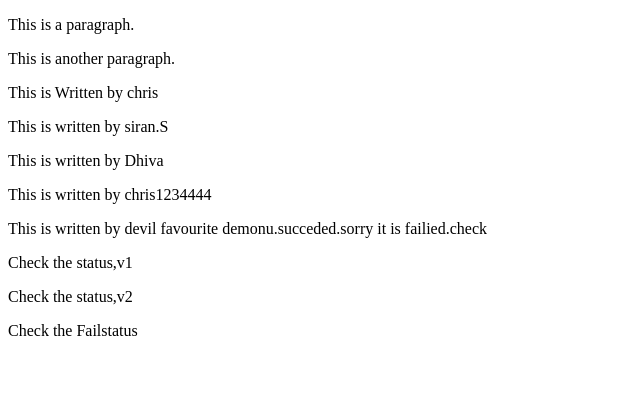
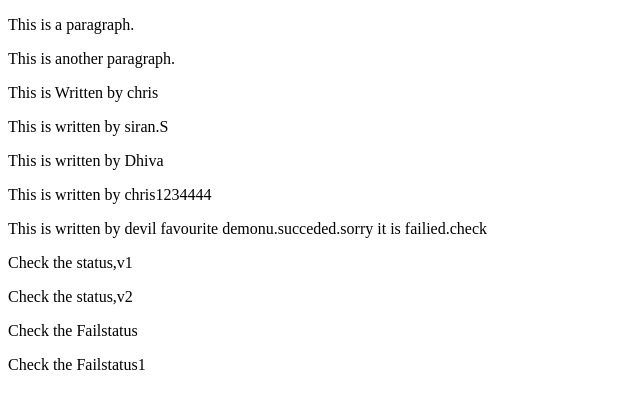
Before and after one commit to Chrisjerry9618/codedeploy, a plain HTML site: page index.html in a window 1280 px wide. Shown: the whole page, without its empty margins (0-640 px from the left). Drawn offline with Linux system fonts and the light colour scheme.

Commit message:
failtest2

```diff
--- a/index.html
+++ b/index.html
@@ -12,5 +12,6 @@
 		<p>Check the status,v1</p>
 		<p>Check the status,v2</p>
 		<p>Check the Failstatus</p>
+		<p>Check the Failstatus1</p>
 	</body>
 </html>
```
